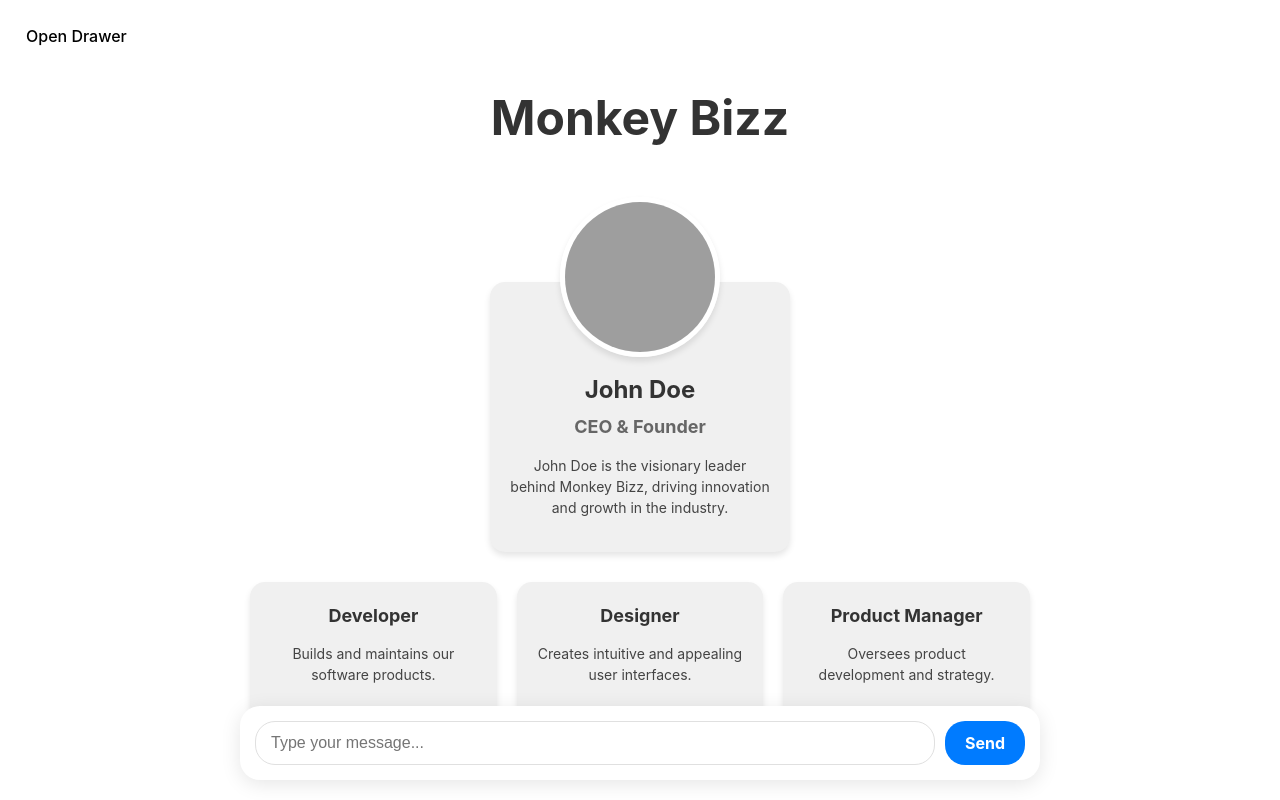
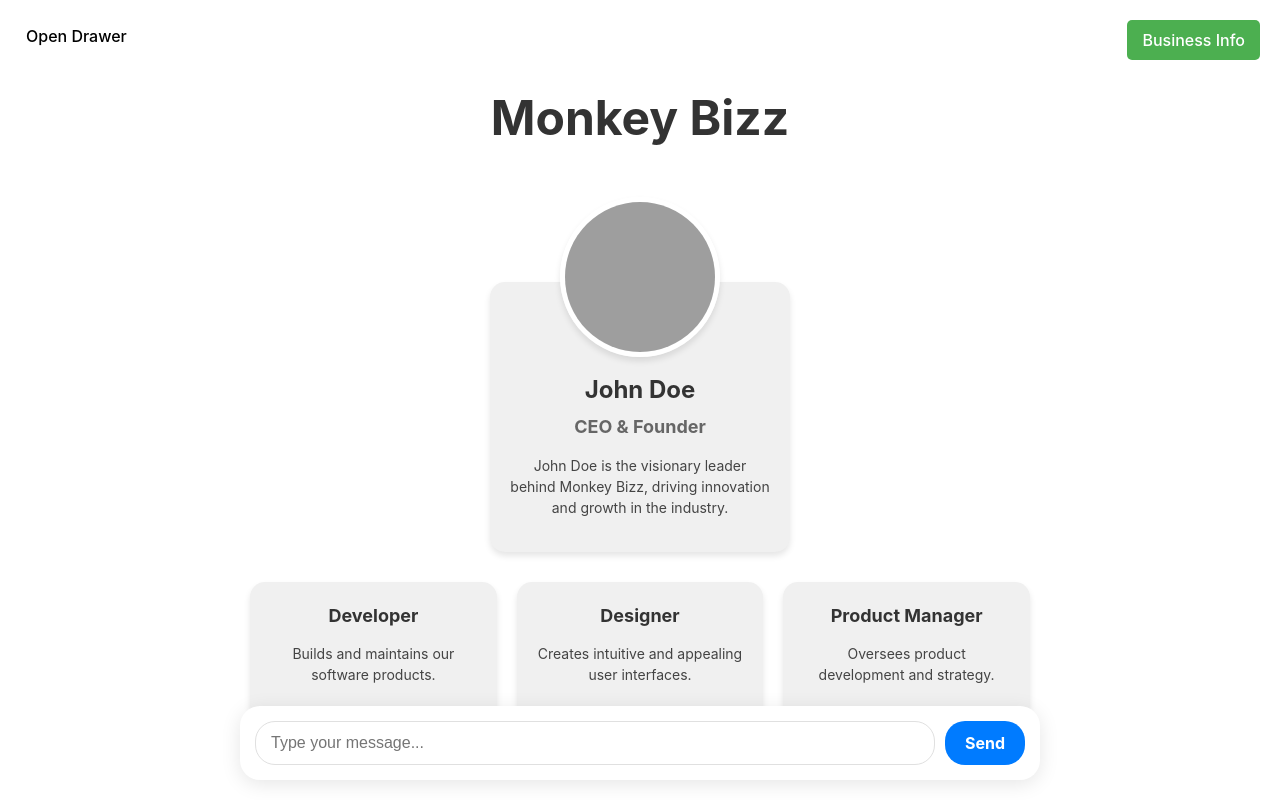
Before and after one commit to MacketSWE/monkey-bizz, a React (Vite) app: page / in a window 1280 px wide. Built offline with nearby package versions, Linux system fonts and the light colour scheme; grey boxes are pictures that could not be loaded.

Commit message:
Add button

```diff
--- a/src/components/MainPage/MainPage.module.css
+++ b/src/components/MainPage/MainPage.module.css
@@ -74,3 +74,21 @@
 .openModalButton:hover {
   background-color: #218838;
 }
+
+.businessInfoButton {
+  position: fixed;
+  top: 20px;
+  right: 20px;
+  z-index: 1000;
+  padding: 10px 15px;
+  background-color: #4caf50;
+  color: white;
+  border: none;
+  border-radius: 5px;
+  cursor: pointer;
+  font-size: 16px;
+}
+
+.businessInfoButton:hover {
+  background-color: #45a049;
+}
--- a/src/components/MainPage/MainPage.tsx
+++ b/src/components/MainPage/MainPage.tsx
@@ -50,6 +50,12 @@ const MainPage: React.FC = () => {
             ? "Close Drawer"
             : "Open Drawer"}
         </button>
+        <button
+          className={styles.businessInfoButton}
+          onClick={() => setIsModalOpen(true)}
+        >
+          Business Info
+        </button>
         <div className={styles.contentWrapper}>
           <h1 className={styles.header}>Monkey Bizz</h1>
           <CEOCard
@@ -68,12 +74,6 @@ const MainPage: React.FC = () => {
               />
             ))}
           </div>
-          <button
-            className={styles.openModalButton}
-            onClick={() => setIsModalOpen(true)}
-          >
-            Open Modal
-          </button>
         </div>
         <ChatInput />
       </div>
--- a/src/components/RoleCard/RoleCard.module.css
+++ b/src/components/RoleCard/RoleCard.module.css
@@ -8,6 +8,12 @@
   margin: 10px;
   box-sizing: border-box;
   position: relative;
+}
+
+@media (max-width: 767px) {
+  .roleCard {
+    width: 90%;
+  }
 }
 
 .title {
```
